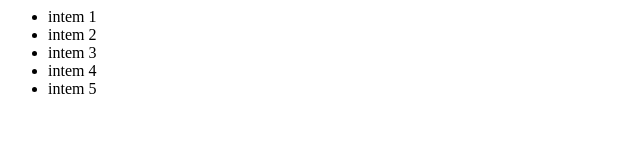
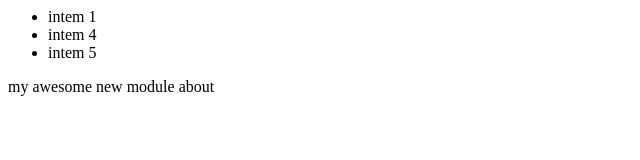
Before and after one commit to unleash51/Prelim-Exam, a plain HTML site: page index.html in a window 1280 px wide. Shown: the whole page, without its empty margins (0-640 px from the left). Drawn offline with Linux system fonts and the light colour scheme.

Commit message:
added news module

```diff
--- a/index.html
+++ b/index.html
@@ -3,11 +3,12 @@
 <module-one>
 <ul>
 	<li>intem 1</li>
-	<li>intem 2</li>
-	<li>intem 3</li>
 	<li>intem 4</li>
 	<li>intem 5</li>
 </ul>
 </module-one>
+<module-two>
+	<div>my awesome new module about</div>
+</module-two>
 </body>
 </html>
```
